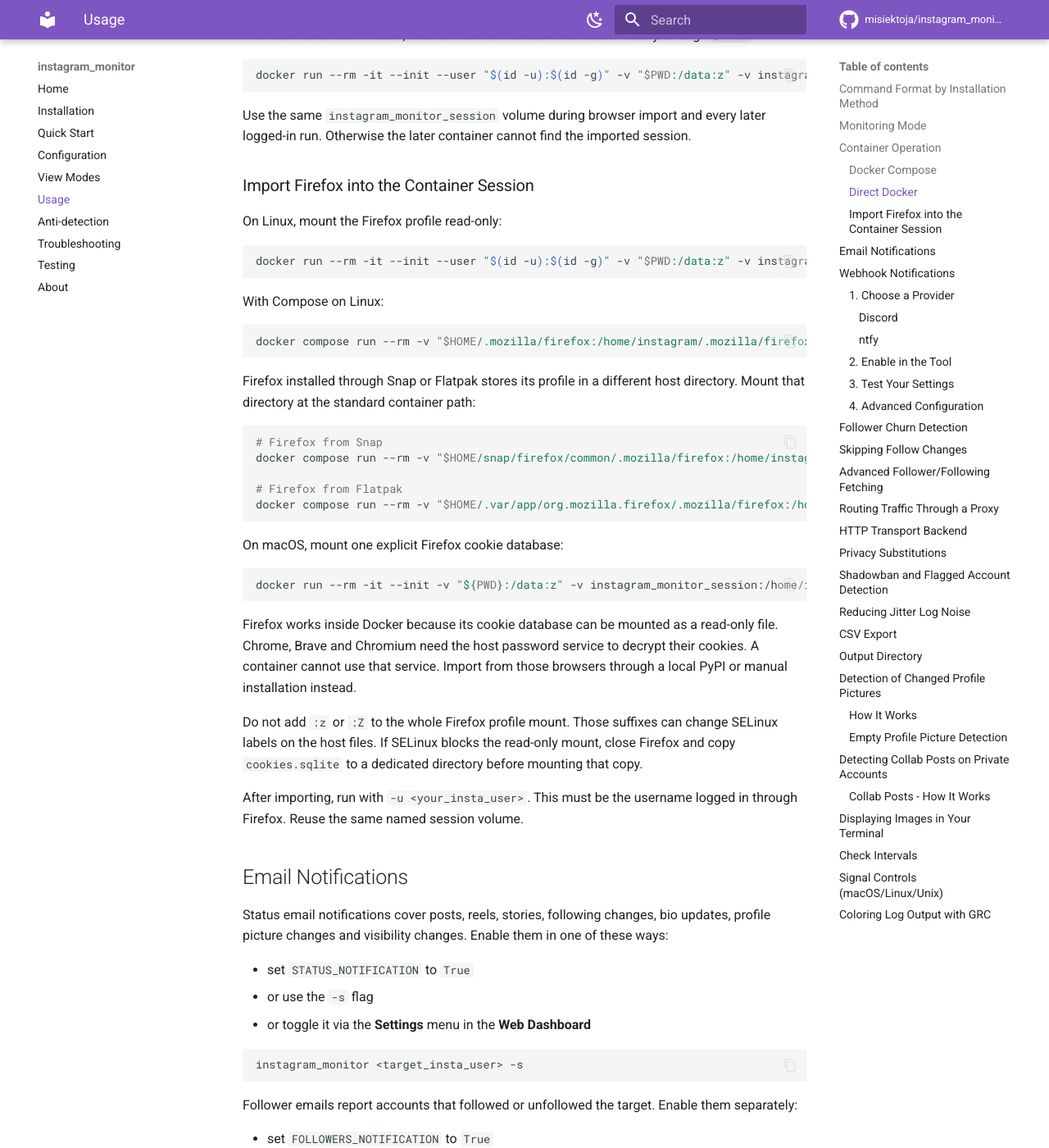
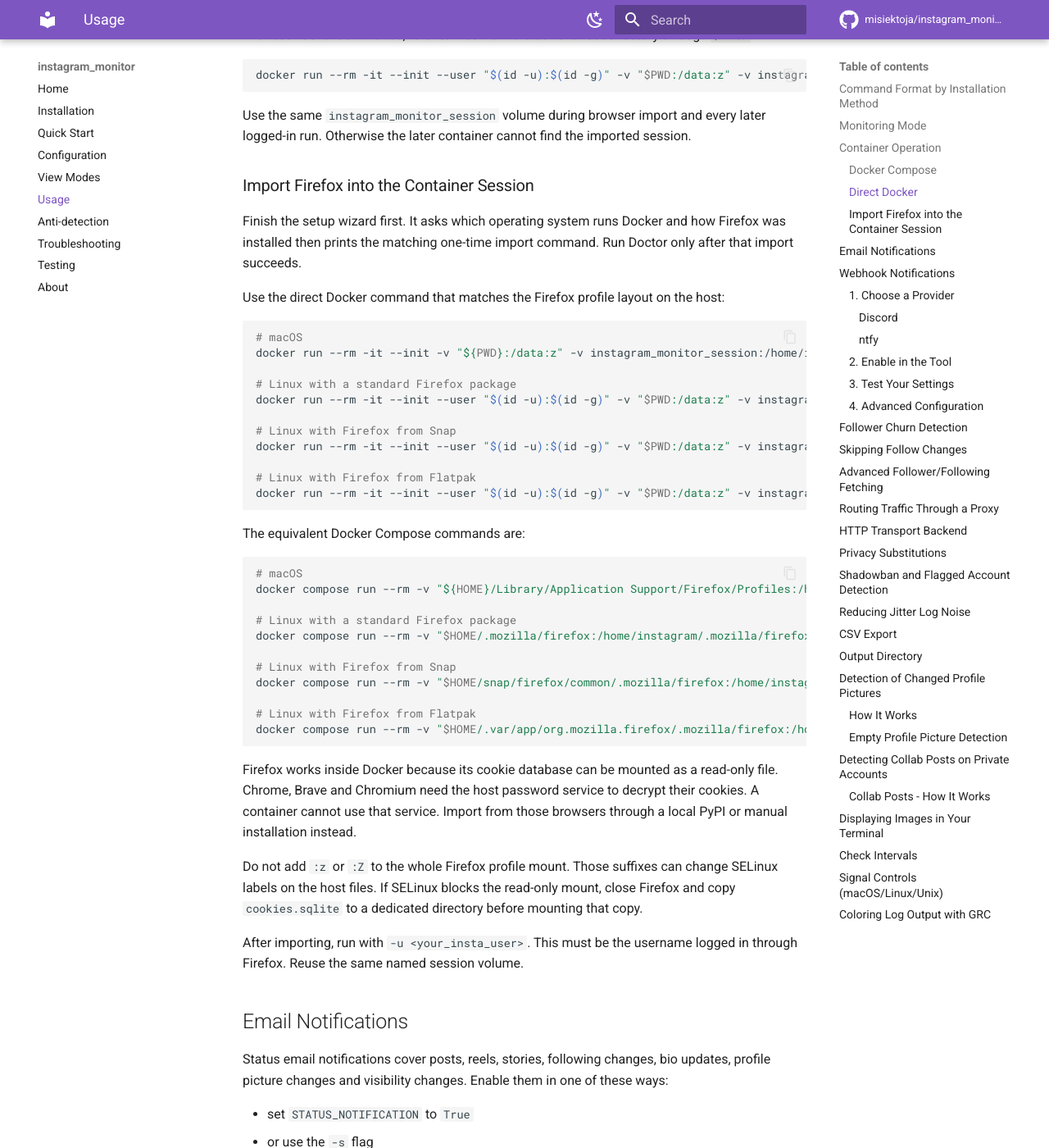
Before and after one commit to misiektoja/instagram_monitor, an MkDocs documentation site: the page built from docs/usage.md, in a window 1280 px wide and 1400 px high, scrolled down 4492 px. Shown: the whole window at 82% size. Built offline with MkDocs 1.6.1 and Material for MkDocs 9.7.7, drawn with Linux system fonts in a browser that asks for light colours; comment, search, counter and statistics services are not loaded.

Commit message:
docs(usage): document Firefox imports for every host

````diff
--- a/docs/usage.md
+++ b/docs/usage.md
@@ -186,32 +186,38 @@
 
 ### Import Firefox into the Container Session
 
-On Linux, mount the Firefox profile read-only:
+Finish the setup wizard first. It asks which operating system runs Docker and how Firefox was installed then prints the matching one-time import command. Run Doctor only after that import succeeds.
+
+Use the direct Docker command that matches the Firefox profile layout on the host:
 
 ```sh
-docker run --rm -it --init --user "$(id -u):$(id -g)" -v "$PWD:/data:z" -v instagram_monitor_session:/home/instagram/.config/instaloader -v "$HOME/.mozilla/firefox:/home/instagram/.mozilla/firefox:ro" misiektoja/instagram-monitor:latest --import-browser-session --browser firefox
+# macOS
+docker run --rm -it --init -v "${PWD}:/data:z" -v instagram_monitor_session:/home/instagram/.config/instaloader -v "${HOME}/Library/Application Support/Firefox/Profiles:/home/instagram/.mozilla/firefox:ro" misiektoja/instagram-monitor:latest --import-browser-session --browser firefox --env-file /data/.env
+
+# Linux with a standard Firefox package
+docker run --rm -it --init --user "$(id -u):$(id -g)" -v "$PWD:/data:z" -v instagram_monitor_session:/home/instagram/.config/instaloader -v "$HOME/.mozilla/firefox:/home/instagram/.mozilla/firefox:ro" misiektoja/instagram-monitor:latest --import-browser-session --browser firefox --env-file /data/.env
+
+# Linux with Firefox from Snap
+docker run --rm -it --init --user "$(id -u):$(id -g)" -v "$PWD:/data:z" -v instagram_monitor_session:/home/instagram/.config/instaloader -v "$HOME/snap/firefox/common/.mozilla/firefox:/home/instagram/.mozilla/firefox:ro" misiektoja/instagram-monitor:latest --import-browser-session --browser firefox --env-file /data/.env
+
+# Linux with Firefox from Flatpak
+docker run --rm -it --init --user "$(id -u):$(id -g)" -v "$PWD:/data:z" -v instagram_monitor_session:/home/instagram/.config/instaloader -v "$HOME/.var/app/org.mozilla.firefox/.mozilla/firefox:/home/instagram/.mozilla/firefox:ro" misiektoja/instagram-monitor:latest --import-browser-session --browser firefox --env-file /data/.env
 ```
 
-With Compose on Linux:
+The equivalent Docker Compose commands are:
 
 ```sh
-docker compose run --rm -v "$HOME/.mozilla/firefox:/home/instagram/.mozilla/firefox:ro" instagram_monitor --import-browser-session --browser firefox
-```
+# macOS
+docker compose run --rm -v "${HOME}/Library/Application Support/Firefox/Profiles:/home/instagram/.mozilla/firefox:ro" instagram_monitor --import-browser-session --browser firefox --env-file /data/.env
 
-Firefox installed through Snap or Flatpak stores its profile in a different host directory. Mount that directory at the standard container path:
+# Linux with a standard Firefox package
+docker compose run --rm -v "$HOME/.mozilla/firefox:/home/instagram/.mozilla/firefox:ro" instagram_monitor --import-browser-session --browser firefox --env-file /data/.env
 
-```sh
-# Firefox from Snap
-docker compose run --rm -v "$HOME/snap/firefox/common/.mozilla/firefox:/home/instagram/.mozilla/firefox:ro" instagram_monitor --import-browser-session --browser firefox
+# Linux with Firefox from Snap
+docker compose run --rm -v "$HOME/snap/firefox/common/.mozilla/firefox:/home/instagram/.mozilla/firefox:ro" instagram_monitor --import-browser-session --browser firefox --env-file /data/.env
 
-# Firefox from Flatpak
-docker compose run --rm -v "$HOME/.var/app/org.mozilla.firefox/.mozilla/firefox:/home/instagram/.mozilla/firefox:ro" instagram_monitor --import-browser-session --browser firefox
-```
-
-On macOS, mount one explicit Firefox cookie database:
-
-```sh
-docker run --rm -it --init -v "${PWD}:/data:z" -v instagram_monitor_session:/home/instagram/.config/instaloader -v "${HOME}/Library/Application Support/Firefox/Profiles/<profile>/cookies.sqlite:/cookies/cookies.sqlite:ro" misiektoja/instagram-monitor:latest --import-browser-session --browser firefox --cookie-file /cookies/cookies.sqlite
+# Linux with Firefox from Flatpak
+docker compose run --rm -v "$HOME/.var/app/org.mozilla.firefox/.mozilla/firefox:/home/instagram/.mozilla/firefox:ro" instagram_monitor --import-browser-session --browser firefox --env-file /data/.env
 ```
 
 Firefox works inside Docker because its cookie database can be mounted as a read-only file. Chrome, Brave and Chromium need the host password service to decrypt their cookies. A container cannot use that service. Import from those browsers through a local PyPI or manual installation instead.
````
